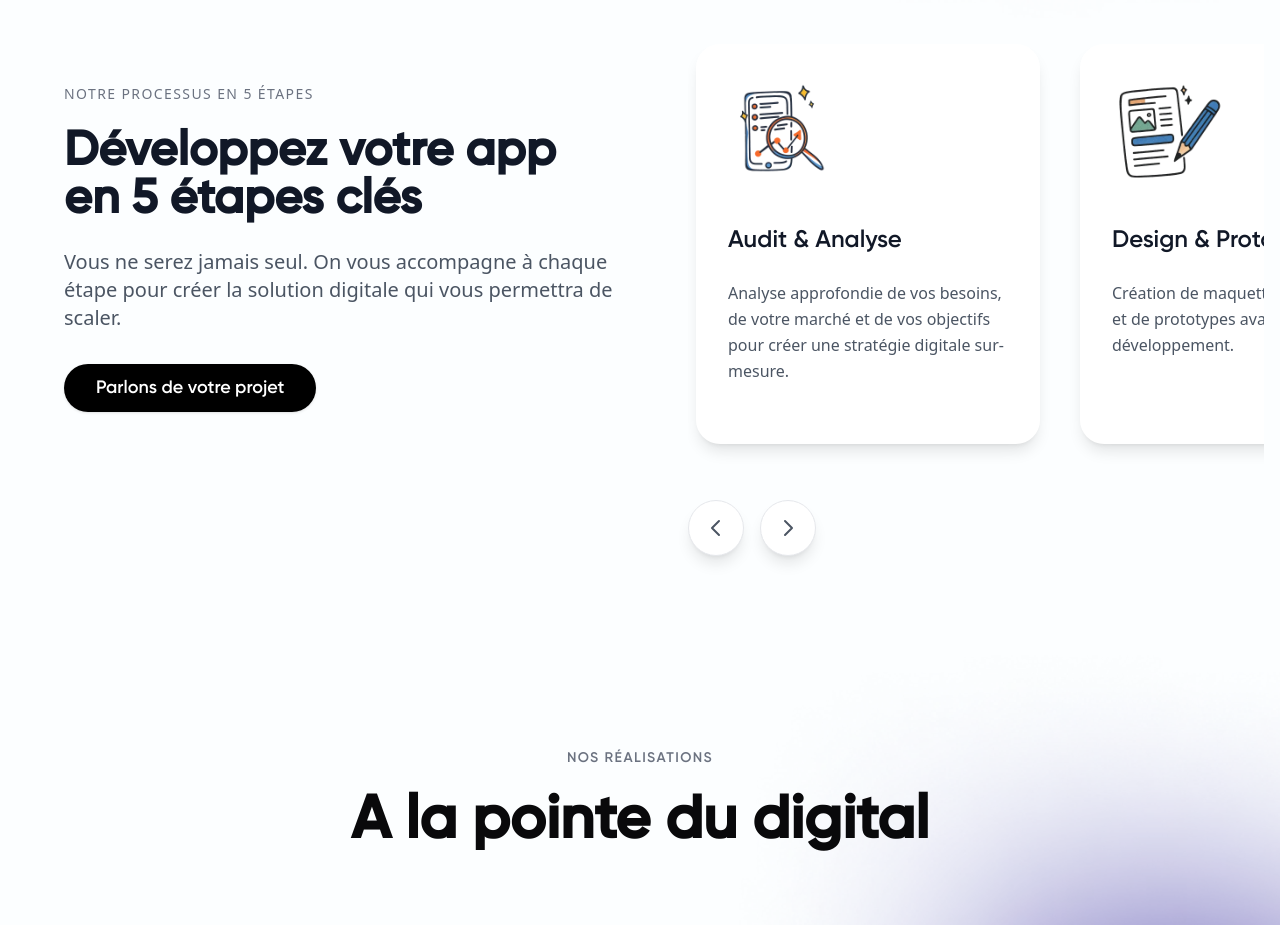
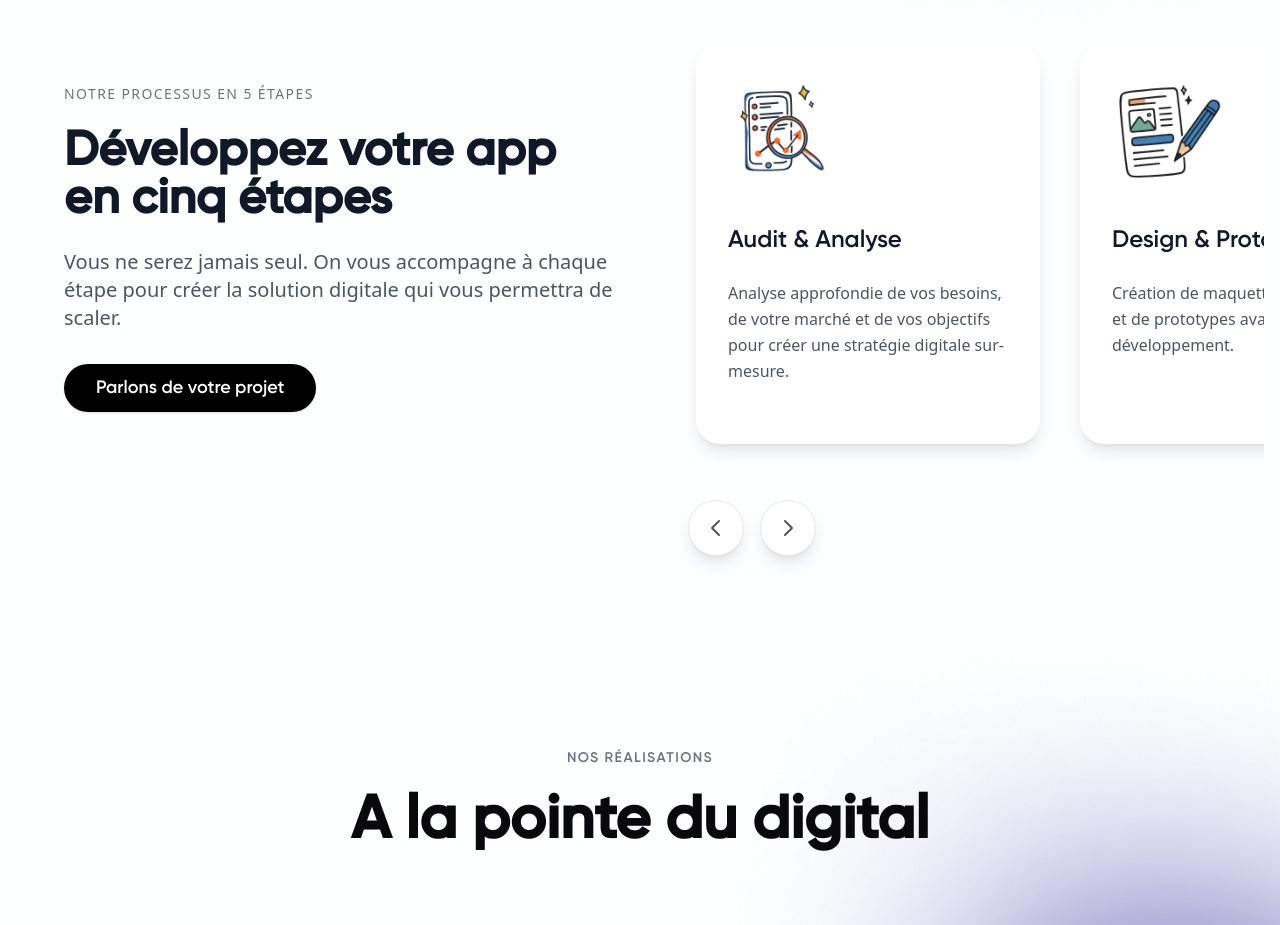
Before and after one commit to EddyBough/innov8digital, a Next.js app: page / in a window 1280 px wide. Shown: the part 4860-5785 px from the top of the page. Built offline with nearby package versions, Linux system fonts and the light colour scheme.

Commit message:
issue 215 optimization of performance

```diff
--- a/src/app/sections-home/components/ProcessHeader.tsx
+++ b/src/app/sections-home/components/ProcessHeader.tsx
@@ -23,7 +23,7 @@ export default function ProcessHeader({
       <h2 className="text-3xl sm:text-4xl xl:text-5xl 2xl:text-6xl font-black text-gray-900 mb-4 sm:mb-6 leading-tight">
         Développez votre app
         <br />
-        en 5 étapes clés
+        en cinq étapes
       </h2>
       <p className="text-base sm:text-lg xl:text-xl text-gray-600 leading-relaxed mb-8">
         Vous ne serez jamais seul. On vous accompagne à chaque étape pour créer
```
